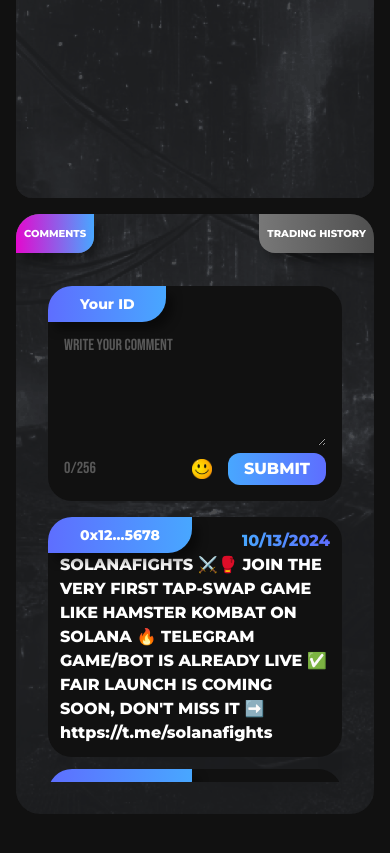
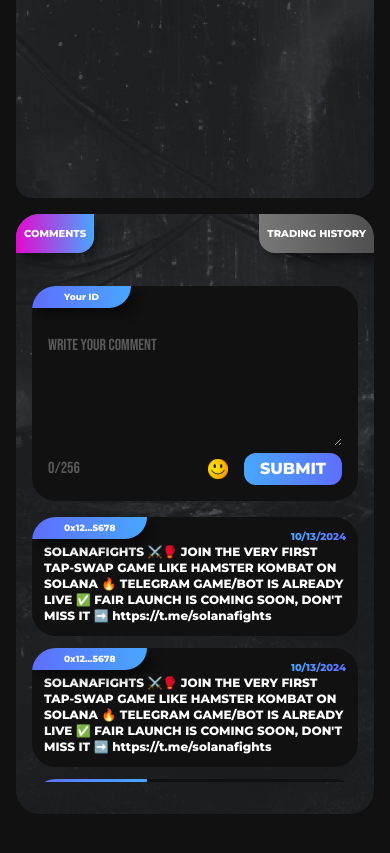
Before and after one commit to Ayushh-patell/pumpzilla, a Next.js app: page /token/0x1234567890abcdef1234567890abcdef12345678 in a window 390 px wide. Shown: the part 1076-1929 px from the top of the page. Built offline with nearby package versions, Linux system fonts and the light colour scheme.

Commit message:
mobile version

```diff
--- a/src/app/token/[tokenAddress]/components/bottomSection/HistoryItem.jsx
+++ b/src/app/token/[tokenAddress]/components/bottomSection/HistoryItem.jsx
@@ -24,7 +24,7 @@
       }
 
   return (
-    <div className='w-full grid grid-cols-6 p-4 text-center'>
+    <div className='w-full min-w-[770px] grid grid-cols-6 p-4 text-center'>
       <p className=' bg-gradient-to-r from-[#E309CE] to-[#FF4A6B] bg-clip-text text-transparent font-bold'>{data.account.slice(0,4) + "..." + data.account.slice(data.account.length-4, data.account.length)}</p>
       {data.type==='SELL'?
       <p className=' bg-gradient-to-r from-[#FF718B] to-[#FF2F61] bg-clip-text text-transparent font-extrabold'>{data.type}</p>
--- a/src/app/token/[tokenAddress]/components/bottomSection/bottomDetails.jsx
+++ b/src/app/token/[tokenAddress]/components/bottomSection/bottomDetails.jsx
@@ -17,11 +17,11 @@
       }
       else {
         gsap.to('#bottomCommentSection', {translateX:'-100%'});
-        gsap.to('#bottomHistorySection', {translateX:'-100%'});
+        gsap.to('#bottomHistorySection', {translateX:'-102%'});
       }
     },[commentsSelected])
   return (
-    <div className=" detailDiv rounded-3xl bg-darkPry p-4 px-8 mt-4 relative w-full h-[600px] overflow-hidden">
+    <div className=" detailDiv rounded-3xl bg-darkPry p-4 md:px-8 px-4 mt-4 relative w-full h-[600px] overflow-hidden">
         <button onClick={() => setcommentsSelected(true)} className=' absolute top-0 left-0'>
         <TopHeading text={'COMMENTS'} active={commentsSelected} isLeft={true}/>
         </button>
--- a/src/app/token/[tokenAddress]/components/bottomSection/bottomHistorySection.jsx
+++ b/src/app/token/[tokenAddress]/components/bottomSection/bottomHistorySection.jsx
@@ -7,7 +7,7 @@
 
   return (
     <div id='bottomHistorySection' className={` w-full flex-shrink-0 overflow-scroll h-full pb-4 rounded-3xl shadow-2xl bg-blackPry ${mont.className}`}>
-      <div className=' w-full grid grid-cols-6 p-4 text-center rounded-t-3xl bg-[#191919] sticky top-0 left-0' style={{boxShadow:"0px 5px 10px rgba(0,0,0,0.4)"}}>
+      <div className=' min-w-[770px] w-full grid grid-cols-6 p-4 text-center rounded-t-3xl bg-[#191919] sticky top-0 left-0' style={{boxShadow:"0px 5px 10px rgba(0,0,0,0.4)"}}>
         <p className=' bg-gradient-to-b from-bluePry to-[#5E6EFF] bg-clip-text text-transparent font-extrabold'>ACCOUNT</p>
         <p className=' bg-gradient-to-b from-bluePry to-[#5E6EFF] bg-clip-text text-transparent font-extrabold'>TYPE</p>
         <p className=' bg-gradient-to-b from-bluePry to-[#5E6EFF] bg-clip-text text-transparent font-extrabold'>TRX</p>
--- a/src/app/token/[tokenAddress]/components/bottomSection/commentHeading.jsx
+++ b/src/app/token/[tokenAddress]/components/bottomSection/commentHeading.jsx
@@ -6,7 +6,7 @@
     text = text.slice(0,4) + '...' + text.slice(text.length-4, text.length)
   }
   return (
-    <div className={`${mont.className} whitespace-nowrap font-extrabold py-2 px-8 text-sm absolute z-20 top-0 left-0 rounded-ee-3xl bg-gradient-to-r from-[#5E6EFF] to-bluePry text-white`} style={{boxShadow:"7px 8px 10px rgba(0,0,0,0.4)"}}>
+    <div className={`${mont.className} whitespace-nowrap font-extrabold md:py-2 py-1 px-8 md:text-sm text-[9px] absolute z-20 top-0 left-0 rounded-ee-3xl bg-gradient-to-r from-[#5E6EFF] to-bluePry text-white`} style={{boxShadow:"7px 8px 10px rgba(0,0,0,0.4)"}}>
         {text}
     </div>
   )
--- a/src/app/token/[tokenAddress]/components/bottomSection/commentItem.jsx
+++ b/src/app/token/[tokenAddress]/components/bottomSection/commentItem.jsx
@@ -28,13 +28,13 @@
       <CommentHeading text={data.text} />
       <div className=" w-full flex justify-end items-center">
         <p
-          className={`${mont.className} font-extrabold bg-gradient-to-r from-bluePry to-[#5E6EFF] bg-clip-text text-transparent`}
+          className={`${mont.className} font-extrabold bg-gradient-to-r from-bluePry to-[#5E6EFF] bg-clip-text text-transparent md:text-base text-[10px]`}
         >
           {timeAgo(data.time)}
         </p>
       </div>
 
-      <p className={` w-full text-white ${mont.className} font-extrabold`}>
+      <p className={` w-full text-white ${mont.className} font-extrabold md:text-base text-xs`}>
         {data.comment}
       </p>
     </div>
```
